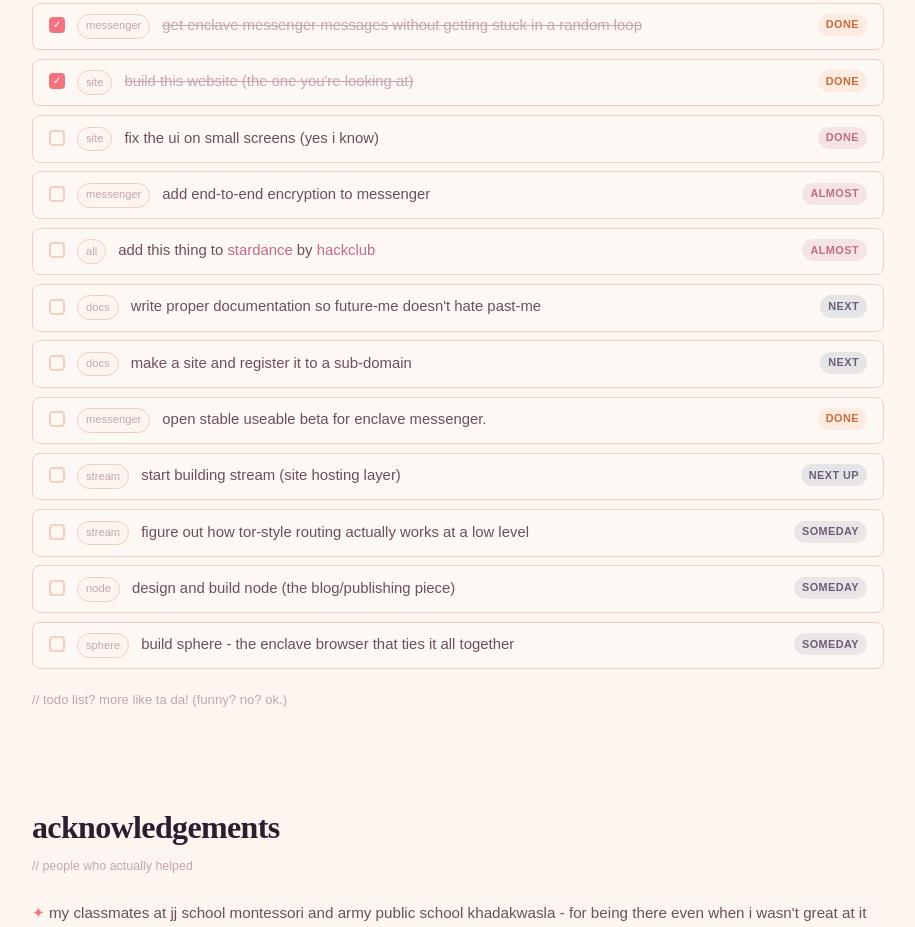
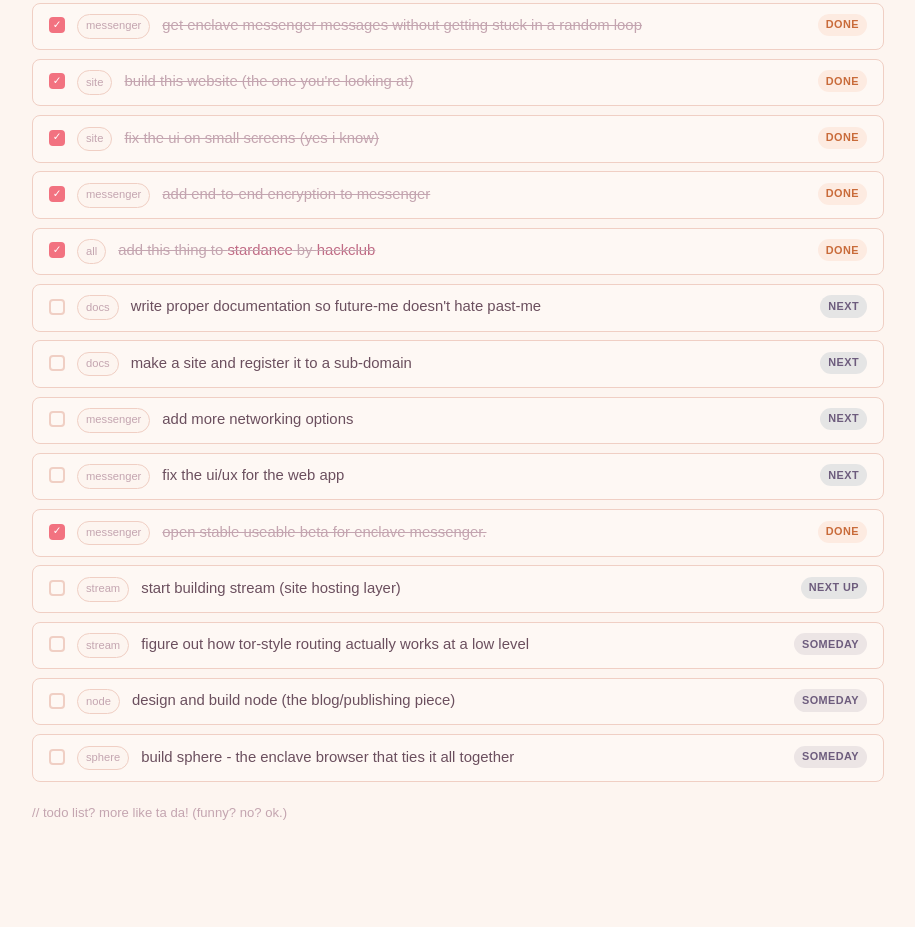
Before and after one commit to Enclave-Software/Enclave-Site, a plain HTML site: page index.html in a window 1280 px wide. Shown: the part 2779-3706 px from the top of the page, without its empty margins (182-1097 px from the left). Drawn offline with Linux system fonts and the light colour scheme; a web font is replaced by a local one.

Commit message:
update the do do bird i know its to-do but whatever

```diff
--- a/index.html
+++ b/index.html
@@ -489,24 +489,24 @@ footer a:hover {
     </li>
 
     <li>
-      <span class="todo-check"></span>
+      <span class="todo-check done"></span>
       <span class="todo-project">site</span>
-      <span class="todo-text">fix the ui on small screens (yes i know)</span>
-      <span class="todo-tag t-wip">done</span>
+      <span class="todo-text done">fix the ui on small screens (yes i know)</span>
+      <span class="todo-tag t-done">done</span>
     </li>
 
     <li>
-      <span class="todo-check"></span>
+      <span class="todo-check done"></span>
       <span class="todo-project">messenger</span>
-      <span class="todo-text">add end-to-end encryption to messenger</span>
-      <span class="todo-tag t-wip">almost</span>
+      <span class="todo-text done">add end-to-end encryption to messenger</span>
+      <span class="todo-tag t-done">done</span>
     </li>
 
     <li>
-      <span class="todo-check"></span>
+      <span class="todo-check done"></span>
       <span class="todo-project">all</span>
-      <span class="todo-text">add this thing to <a href="http://stardance.hackclub.com" target="_blank" rel="noopener noreferrer"> stardance</a> by <a href="https://hackclub.com" target="_blank" rel="noopener noreferrer">hackclub</a></span>
-      <span class="todo-tag t-wip">almost</span>
+      <span class="todo-text done">add this thing to <a href="http://stardance.hackclub.com" target="_blank" rel="noopener noreferrer"> stardance</a> by <a href="https://hackclub.com" target="_blank" rel="noopener noreferrer">hackclub</a></span>
+      <span class="todo-tag t-done">done</span>
     </li>
 
     <li>
@@ -526,7 +526,22 @@ footer a:hover {
     <li>
       <span class="todo-check"></span>
       <span class="todo-project">messenger</span>
-      <span class="todo-text">open stable useable beta for enclave messenger. </span>
+      <span class="todo-text">add more networking options</span>
+      <span class="todo-tag t-next">next</span>
+    </li>
+
+    <li>
+      <span class="todo-check"></span>
+      <span class="todo-project">messenger</span>
+      <span class="todo-text">fix the ui/ux for the web app</span>
+      <span class="todo-tag t-next">next</span>
+    </li>
+
+
+    <li>
+      <span class="todo-check done"></span>
+      <span class="todo-project">messenger</span>
+      <span class="todo-text done">open stable useable beta for enclave messenger. </span>
       <span class="todo-tag t-done">done</span>
     </li>
 
```
